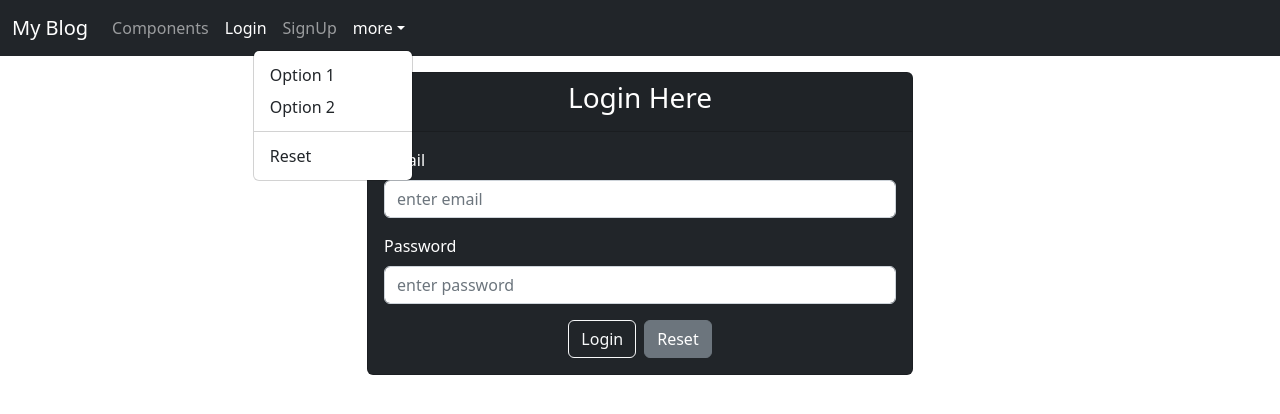
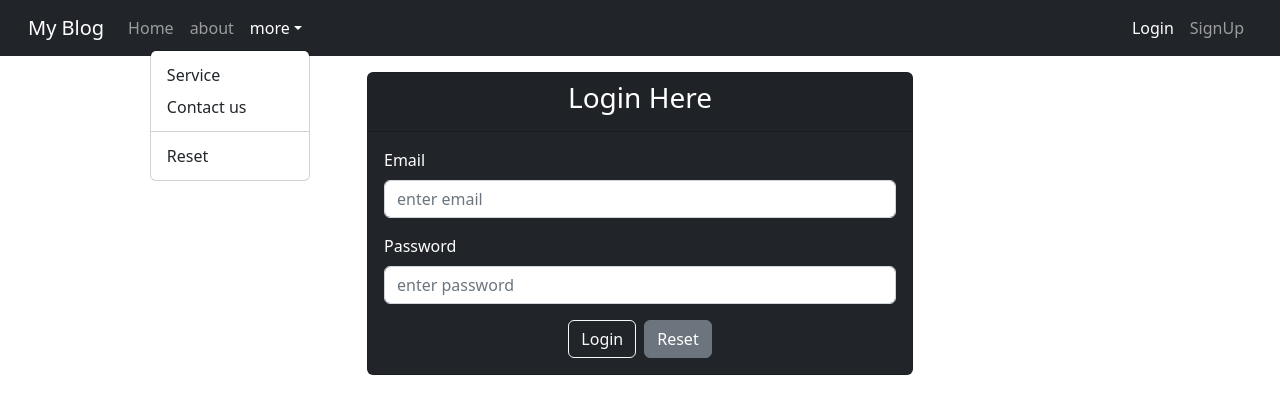
Before and after one commit to BikashDeloitte/React_Blog, a React (Create React App) app: page /login in a window 1280 px wide. Both pictures are taken after a click on the link "more". Shown: the top 414 px of the page. Built offline with nearby package versions, Linux system fonts and the light colour scheme.

Commit message:
login and logout

```diff
--- a/src/App.js
+++ b/src/App.js
@@ -21,6 +21,7 @@ function App() {
       <ToastContainer />
       <Routes>
         <Route path="/" element={<MainContainer />} />
+        <Route path="/home" element={<MainContainer />} />
         <Route path="/login" element={<LogIn />} />
         <Route path="/signup" element={<SignUp />} />
         <Route path="/user" element={<PrivateRoute />}>
--- a/src/PrivateRouto.js
+++ b/src/PrivateRouto.js
@@ -5,7 +5,7 @@ import { isLoggedIn } from "./auth/UserDataAuth";
 //private route is use for seperating login and logout display
 const PrivateRoute = () => {
   // Outlet is a place where inner route component display
-  return isLoggedIn ? <Outlet /> : <Navigate to={"login"} />;
+  return isLoggedIn() ? <Outlet /> : <Navigate to={"/login"} />;
 };
 
 export default PrivateRoute;
--- a/src/auth/UserDataAuth.js
+++ b/src/auth/UserDataAuth.js
@@ -17,9 +17,9 @@ export const doLoggedOut = () => {
 
 //get current user data
 export const currentUser = () => {
-  if (isLoggedIn) {
-    return JSON.parse(localStorage("data")).userData;
+  if (isLoggedIn()) {
+    return JSON.parse(localStorage.getItem("data")).userData;
   } else {
-    return false;
+    return undefined;
   }
 };
--- a/src/components/LogIn/LogIn.js
+++ b/src/components/LogIn/LogIn.js
@@ -1,4 +1,5 @@
 import { React, useState, useEffect } from "react";
+import { useNavigate } from "react-router-dom";
 import { toast } from "react-toastify";
 import {
   Card,
@@ -19,6 +20,7 @@ import { LoginService } from "../../service/LoginService";
 
 function LogIn() {
   var token;
+  const navigate = useNavigate();
   //state for email and password
   const [loginData, setLoginData] = useState({
     email: "",
@@ -61,9 +63,12 @@ function LogIn() {
     //send login data to api for token
     token = LoginService(loginData)
       .then((response) => {
+        //storing response(token) in local storage
+        doLoggedIn(response);
 
-        //storing response(token) in local storage
-        doLoggedIn(response)
+        //to nagivate/redirect login page to user dashboard
+        navigate("/user/dashboard");
+
         toast.success("login success");
       })
       .catch((error) => {
--- a/src/components/NavBar/NavBar.js
+++ b/src/components/NavBar/NavBar.js
@@ -1,6 +1,7 @@
 import React, { useState } from "react";
+import { useEffect } from "react";
 //to avoid reload of paper
-import { NavLink as ReactRouteLink } from "react-router-dom";
+import { NavLink as ReactRouteLink, useNavigate } from "react-router-dom";
 import {
   Collapse,
   Navbar,
@@ -14,47 +15,87 @@ import {
   DropdownMenu,
   DropdownItem,
 } from "reactstrap";
+import { currentUser, doLoggedOut, isLoggedIn } from "../../auth/UserDataAuth";
 
 function NavBar() {
   const [isOpen, setIsOpen] = useState(false);
+  const [user, setUser] = useState(currentUser());
+  const [isLogin, setIsLogin] = useState(false);
+  const navigate = useNavigate();
 
   const toggle = () => setIsOpen(!isOpen);
 
+  //logout redirect and clear local storage
+  const doLogOut = () => {
+    doLoggedOut();
+    setIsLogin(false);
+    navigate("/");
+  };
+
+  //for checking and getting user data for login/logout
+  useEffect(() => {
+    setUser(currentUser());
+    setIsLogin(isLoggedIn());
+  }, [isLogin]);
+
   return (
     <div>
-      <Navbar color="dark" expand="md" dark fixed="top">
+      <Navbar color="dark" expand="md" dark fixed="top" className="px-3">
         <NavbarBrand tag={ReactRouteLink} to="/">
           My Blog
         </NavbarBrand>
+
         <NavbarToggler onClick={toggle} />
         <Collapse isOpen={isOpen} navbar>
           <Nav className="me-auto" navbar>
             <NavItem>
-              <NavLink tag={ReactRouteLink} to="/components/">
-                Components
+              <NavLink tag={ReactRouteLink} to="/home">
+                Home
               </NavLink>
             </NavItem>
             <NavItem>
-              <NavLink tag={ReactRouteLink} to="login">
-                Login
+              <NavLink tag={ReactRouteLink} to="/about">
+                about
               </NavLink>
             </NavItem>
-            <NavItem>
-              <NavLink tag={ReactRouteLink} to="signup">
-                SignUp
-              </NavLink>
-            </NavItem>
+
             <UncontrolledDropdown nav inNavbar>
               <DropdownToggle nav caret>
                 more
               </DropdownToggle>
               <DropdownMenu right>
-                <DropdownItem>Option 1</DropdownItem>
-                <DropdownItem>Option 2</DropdownItem>
+                <DropdownItem>Service</DropdownItem>
+                <DropdownItem>Contact us</DropdownItem>
                 <DropdownItem divider />
                 <DropdownItem>Reset</DropdownItem>
               </DropdownMenu>
             </UncontrolledDropdown>
+          </Nav>
+          <Nav navbar>
+            {isLogin && (
+              <>
+                <NavItem>
+                  <NavLink onClick={() => doLogOut()}>Logout</NavLink>
+                </NavItem>
+                <NavItem>
+                  <NavLink>{user.email}</NavLink>
+                </NavItem>
+              </>
+            )}
+            {!isLogin && (
+              <>
+                <NavItem>
+                  <NavLink tag={ReactRouteLink} to="login">
+                    Login
+                  </NavLink>
+                </NavItem>
+                <NavItem>
+                  <NavLink tag={ReactRouteLink} to="signup">
+                    SignUp
+                  </NavLink>
+                </NavItem>
+              </>
+            )}
           </Nav>
         </Collapse>
       </Navbar>
```
